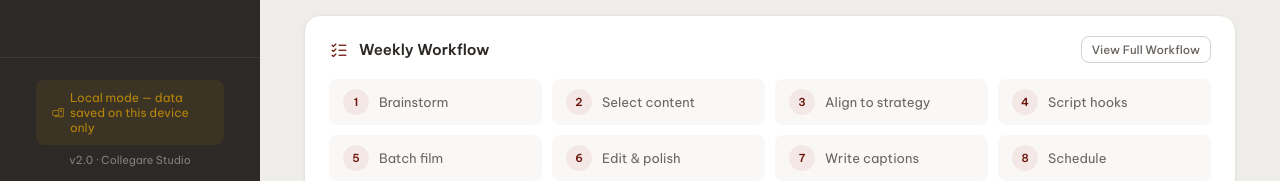
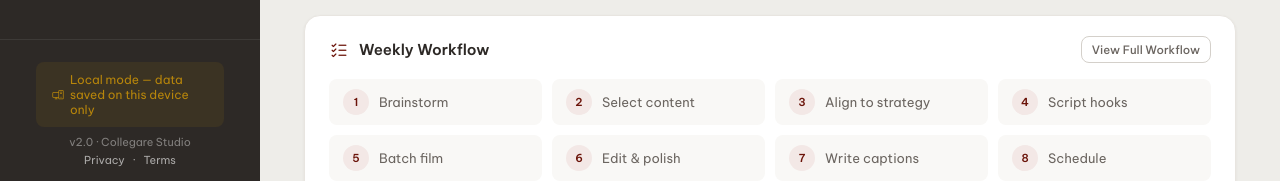
Before and after one commit to collegare/creator-content-os, a website: page index.html in a window 1280 px wide. Shown: the part 619-800 px from the top of the page. Drawn offline with nearby package versions, Linux system fonts and the light colour scheme.

Commit message:
Add privacy policy and terms links to sidebar footer for Google verification

```diff
--- a/index.html
+++ b/index.html
@@ -88,6 +88,7 @@
 
     <div class="sidebar-footer">
       <div class="sidebar-footer-text">v2.0 &middot; Collegare Studio</div>
+      <div class="sidebar-footer-links" style="display:flex;gap:8px;justify-content:center;margin-top:4px;font-size:11px;opacity:0.6;"><a href="privacy.html" style="color:inherit;">Privacy</a><span>·</span><a href="terms.html" style="color:inherit;">Terms</a></div>
     </div>
   </aside>
 
```
